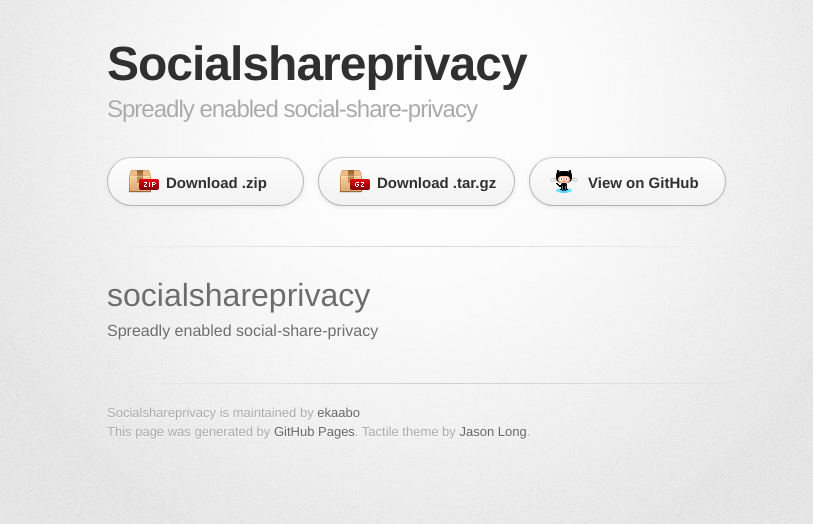
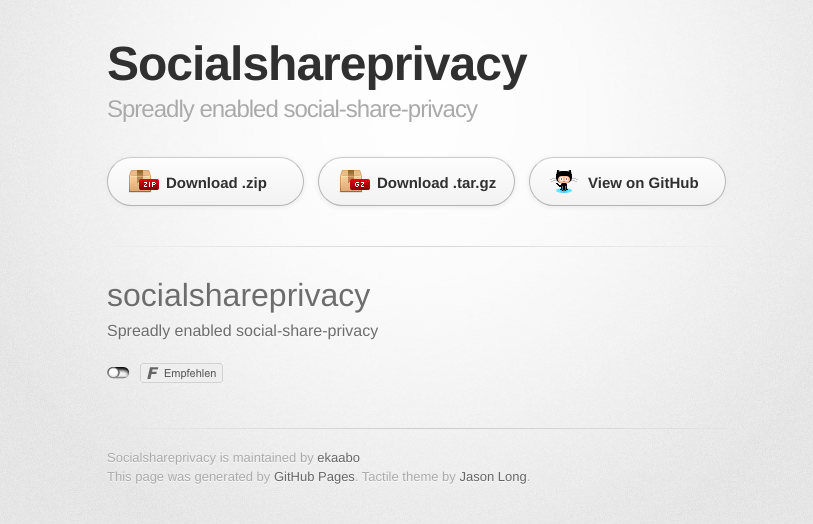
Before and after one commit to 42medien/socialshareprivacy, a plain HTML site: page index.html in a window 1280 px wide. Shown: the whole page, without its empty margins (223-1036 px from the left). Drawn offline with nearby package versions, Linux system fonts and the light colour scheme; a web font is replaced by a local one.

Commit message:
added buttons

```diff
--- a/index.html
+++ b/index.html
@@ -7,6 +7,17 @@
     <link rel="stylesheet" type="text/css" href="stylesheets/stylesheet.css" media="screen" />
     <link rel="stylesheet" type="text/css" href="stylesheets/pygment_trac.css" media="screen" />
     <link rel="stylesheet" type="text/css" href="stylesheets/print.css" media="print" />
+
+		<script src="//ajax.googleapis.com/ajax/libs/jquery/1.4.2/jquery.min.js"></script>
+		<script type="text/javascript" src="jquery.socialshareprivacy.js"></script>
+		<script type="text/javascript">
+			jQuery(document).ready(function($){
+		  	if($('#socialshareprivacy').length > 0){
+		    	$('#socialshareprivacy').socialSharePrivacy();
+		    }
+		  });
+		</script>
+
     <!--[if lt IE 9]>
     <script src="//html5shiv.googlecode.com/svn/trunk/html5.js"></script>
     <![endif]-->
@@ -35,6 +46,8 @@
 <a name="socialshareprivacy" class="anchor" href="#socialshareprivacy"><span class="octicon octicon-link"></span></a>socialshareprivacy</h1>
 
 <p>Spreadly enabled social-share-privacy</p>
+
+<p><div id="socialshareprivacy"></div></p>
         </section>
 
         <footer>
```
